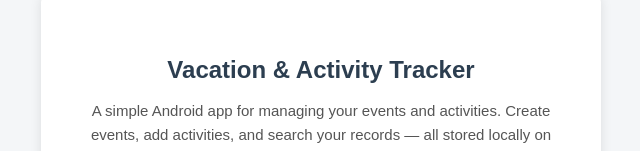
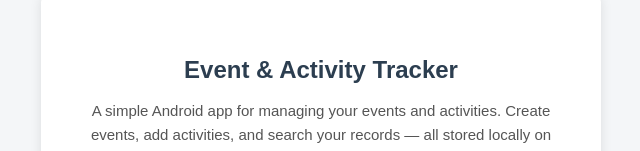
Before and after one commit to lablae/Event-and-Activity-Tracker-Android-Aplication, a plain HTML site: page index.html in a window 1280 px wide. Shown: the part 232-383 px from the top of the page, without its empty margins (319-959 px from the left). Drawn offline with Linux system fonts and the light colour scheme.

Commit message:
Update index.html

```diff
--- a/index.html
+++ b/index.html
@@ -3,7 +3,7 @@
 <head>
   <meta charset="UTF-8" />
   <meta name="viewport" content="width=device-width, initial-scale=1.0"/>
-  <title>Vacation & Activity Tracker</title>
+  <title>Event & Activity Tracker</title>
   <style>
     body {
       font-family: Arial, sans-serif;
@@ -58,7 +58,7 @@
 </head>
 <body>
   <div class="card">
-    <h1>Vacation &amp; Activity Tracker</h1>
+    <h1>Event &amp; Activity Tracker</h1>
     <p>
       A simple Android app for managing your events and activities.
       Create events, add activities, and search your records — all stored locally on your device.
```
